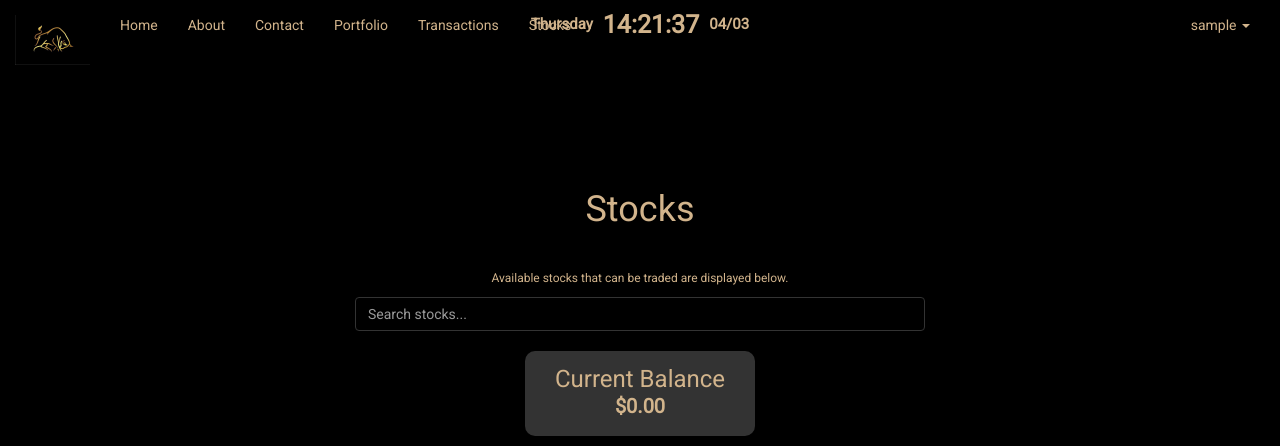
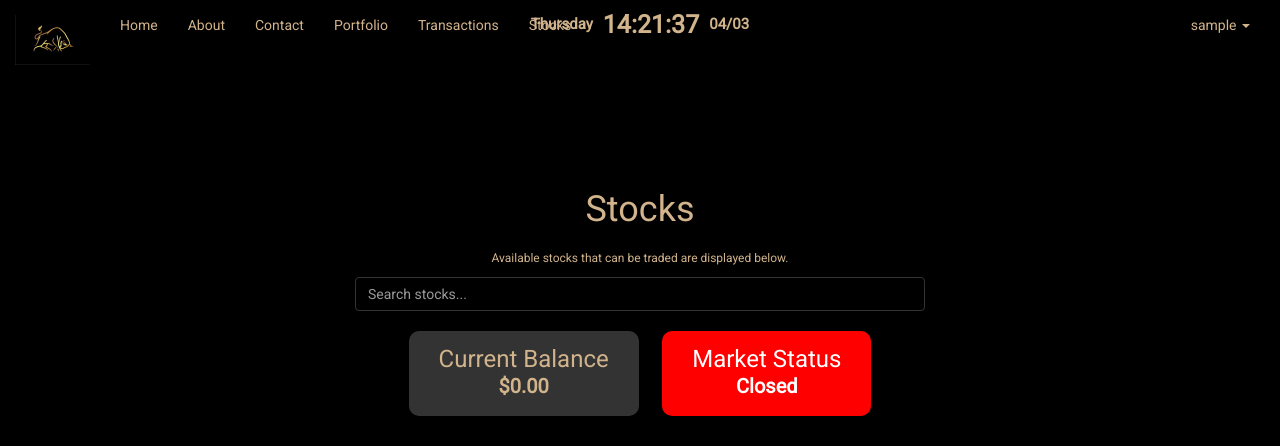
Before and after one commit to kadenoherrin/IFT-401-Capstone, a Flask app: page /stocks in a window 1280 px wide. Shown: the top 446 px of the page. Run offline with Flask 3, Linux system fonts and the light colour scheme; the visitor is signed in with stand-in values (Sample User, id 1); data comes from the database, SQL or seed files in the repository; data that the repository does not hold is empty; parts of the project's set-up code (start-up, migrations or seed data) failed here and were passed over; some libraries are stand-ins or nearby versions.

Commit message:
Added Market Open/Close Indicators

```diff
--- a/app.py
+++ b/app.py
@@ -569,6 +569,11 @@ def is_market_open():
     print(f"Market is {'open' if time_is_valid else 'closed'} - time check")
     return time_is_valid
 
+@app.context_processor
+def inject_market_status():
+    """Inject market status into all templates."""
+    return {"market_open": is_market_open()}
+
 @app.route('/buy-stock/<int:stock_id>', methods=['POST'])
 @login_required
 def buy_stock(stock_id):
--- a/templates/stocks.html
+++ b/templates/stocks.html
@@ -14,7 +14,7 @@
 
 <section style="padding: 100px 0; background-color: var(--bg-color);">
   <div class="container">
-    <h1 class="text-center" style="color: var(--text-color); margin-bottom: 40px;">Stocks</h1>
+    <h1 class="text-center" style="color: var(--text-color); margin-bottom: 20px;">Stocks</h1>
     <p class="text-center" style="color: var(--text-color); font-size: 1.2rem;">
       Available stocks that can be traded are displayed below.
     </p>
@@ -26,13 +26,20 @@
              color: var(--text-color); border: 1px solid var(--accent-color);">
     </div>
 
-    <!-- Balance Display Box -->
+    <!-- Balance Display and Market Status -->
     <div class="text-center" style="margin-bottom: 30px;">
       <div style="display: inline-block; padding: 15px 30px; background-color: var(--accent-color);
-                  border-radius: 10px; box-shadow: 0 4px 6px rgba(0, 0, 0, 0.1);">
+                  border-radius: 10px; box-shadow: 0 4px 6px rgba(0, 0, 0, 0.1); margin-right: 20px;">
         <h3 style="margin: 0; color: var(--text-color);">Current Balance</h3>
         <div style="font-size: 2rem; font-weight: bold; color: var(--text-color);">
           ${{ "%.2f"|format(current_user.balance) }}
+        </div>
+      </div>
+      <div style="display: inline-block; padding: 15px 30px; background-color: {{ 'green' if market_open else 'red' }};
+                  border-radius: 10px; box-shadow: 0 4px 6px rgba(0, 0, 0, 0.1);">
+        <h3 style="margin: 0; color: white;">Market Status</h3>
+        <div style="font-size: 2rem; font-weight: bold; color: white;">
+          {{ 'Open' if market_open else 'Closed' }}
         </div>
       </div>
     </div>
```
Also changed, not shown: templates/admin.html (+9 -1 lines), templates/portfolio.html (+9 -1 lines).
